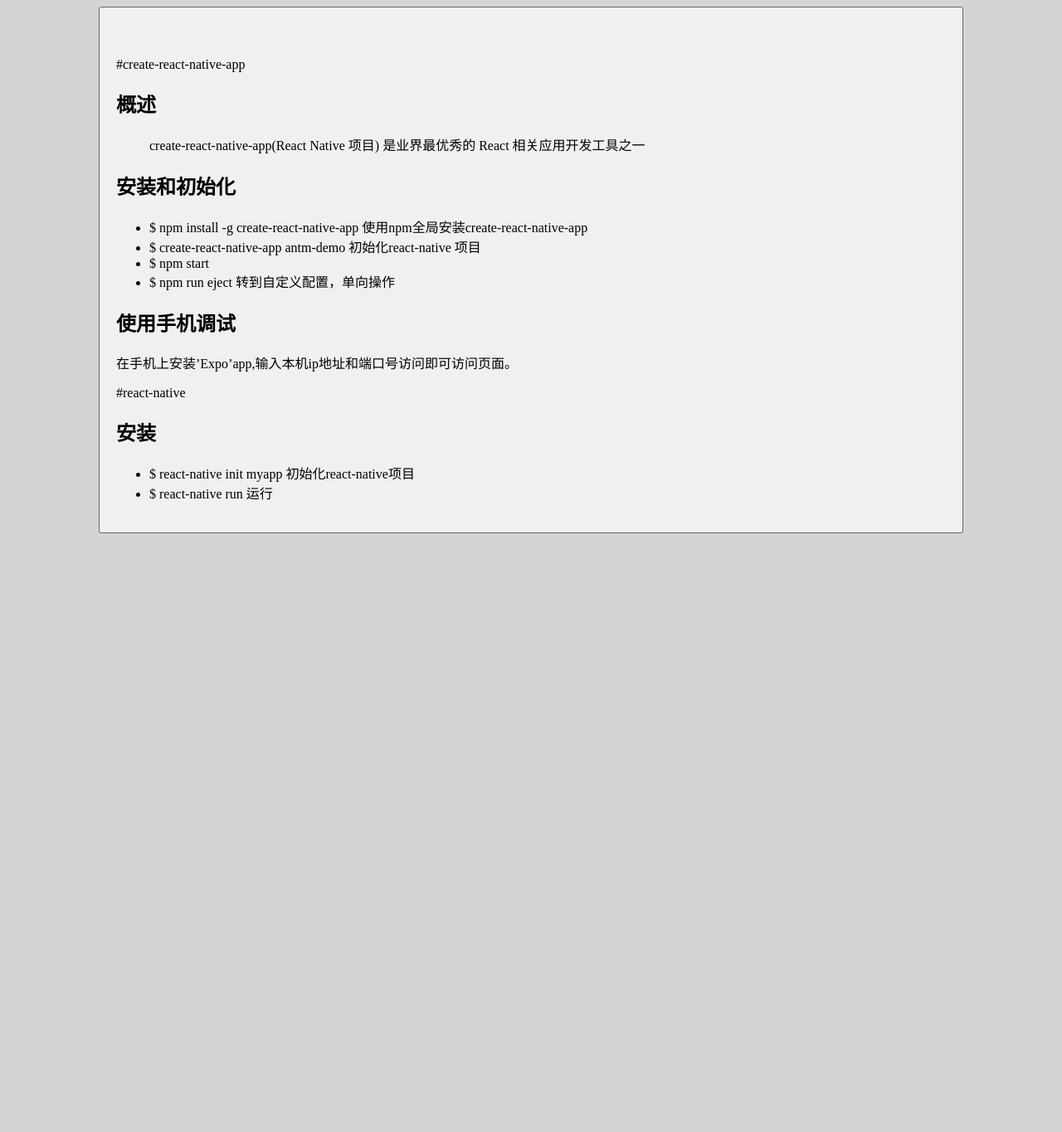
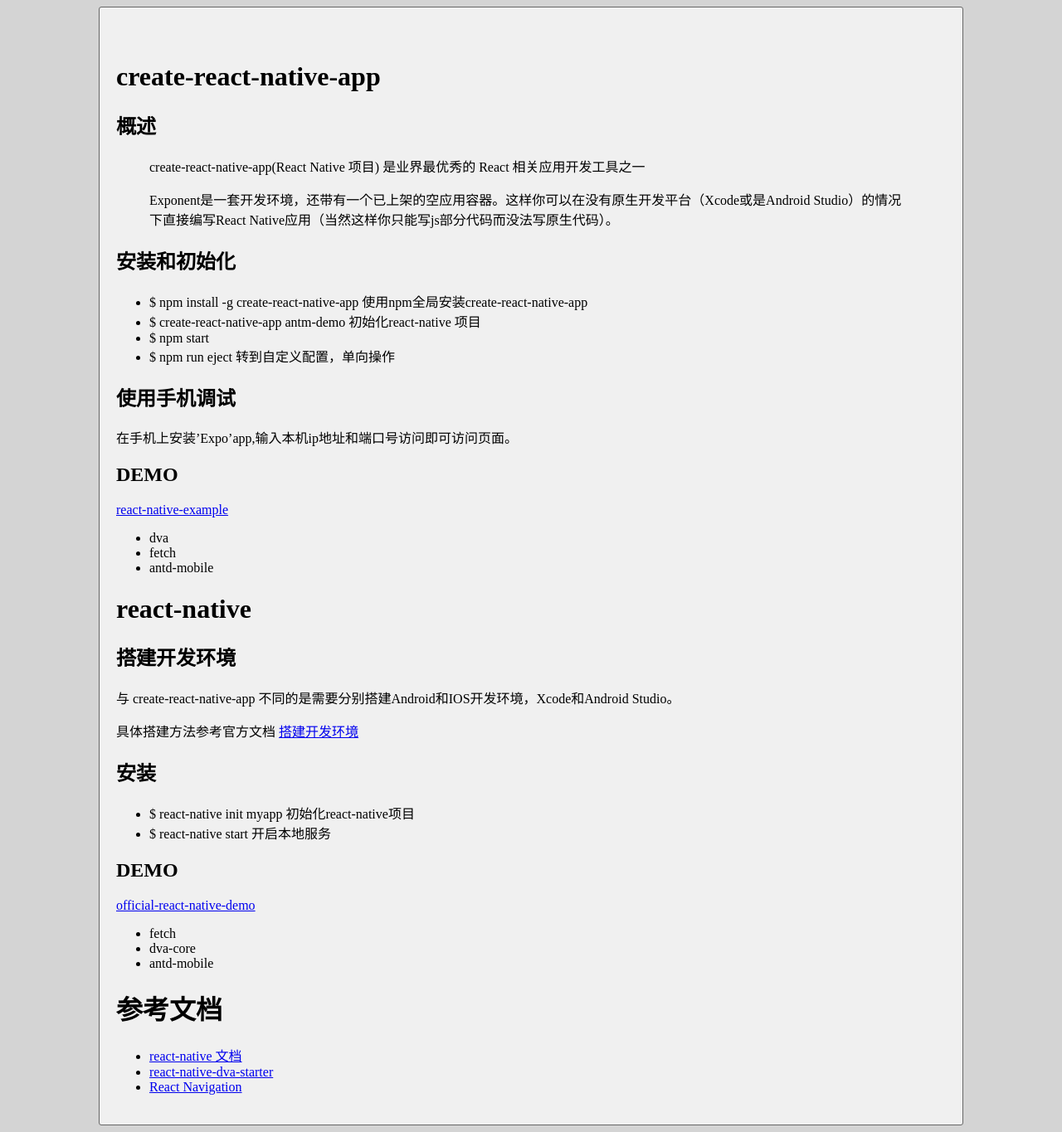
Before and after one commit to Bubblex/blog, a Jekyll site: the page built from _posts/2017-7-22-create-react(-native)-app.md, in a window 1280 px wide. Shown: the whole page at 83% size. Built offline with Jekyll 4.4.1, drawn with Linux system fonts in a browser that asks for light colours; before the commit the page ends 900 px from its top, so only the background shows below that.

Commit message:
补充 react-native

```diff
--- a/_posts/2017-7-22-create-react(-native)-app.md
+++ b/_posts/2017-7-22-create-react(-native)-app.md
@@ -1,11 +1,13 @@
 ---
 layout: default
-title: create-react-native-app的使用
+title: react-native
 ---
 
-#create-react-native-app
+# create-react-native-app
 ## 概述
 > create-react-native-app(React Native 项目) 是业界最优秀的 React 相关应用开发工具之一
+
+> Exponent是一套开发环境，还带有一个已上架的空应用容器。这样你可以在没有原生开发平台（Xcode或是Android Studio）的情况下直接编写React Native应用（当然这样你只能写js部分代码而没法写原生代码）。
 
 ## 安装和初始化
 - $ npm install -g create-react-native-app   使用npm全局安装create-react-native-app
@@ -16,10 +18,34 @@
 ## 使用手机调试
 在手机上安装'Expo'app,输入本机ip地址和端口号访问即可访问页面。
 
+## DEMO
+[react-native-example](https://github.com/Bubblex/react-native-example)
 
+- dva
+- fetch
+- antd-mobile
 
-#react-native
+# react-native
+
+## 搭建开发环境
+与 create-react-native-app 不同的是需要分别搭建Android和IOS开发环境，Xcode和Android Studio。
+
+具体搭建方法参考官方文档 [搭建开发环境](https://reactnative.cn/docs/0.49/getting-started.html#content)
 
 ## 安装
 - $ react-native init myapp 初始化react-native项目
-- $ react-native run 运行
+- $ react-native start 开启本地服务
+
+## DEMO
+
+[official-react-native-demo](https://github.com/Bubblex/official-react-native-demo)
+
+- fetch
+- dva-core
+- antd-mobile
+
+# 参考文档
+- [react-native 文档](https://reactnative.cn/docs/0.49/getting-started.html#content)
+- [react-native-dva-starter](https://github.com/nihgwu/react-native-dva-starter)
+- [React Navigation
+](https://reactnavigation.org/docs/intro/)
```
